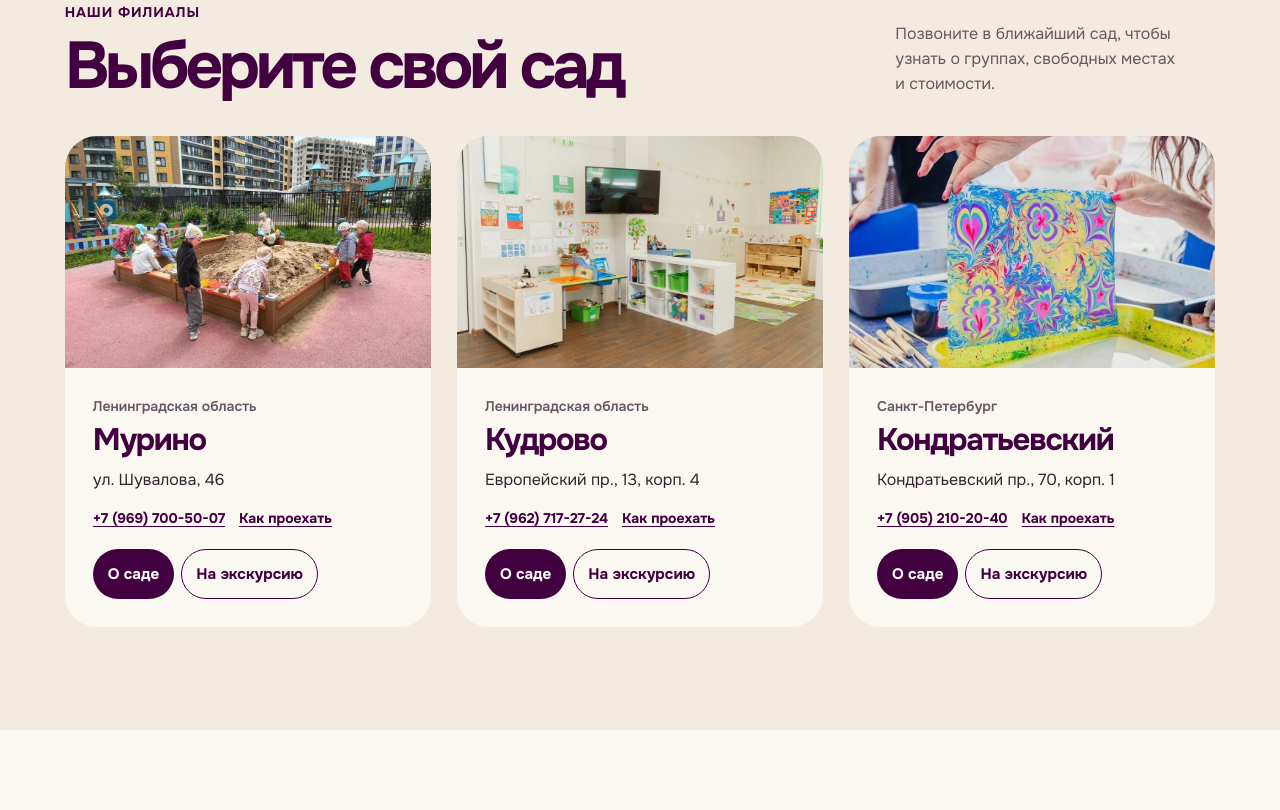
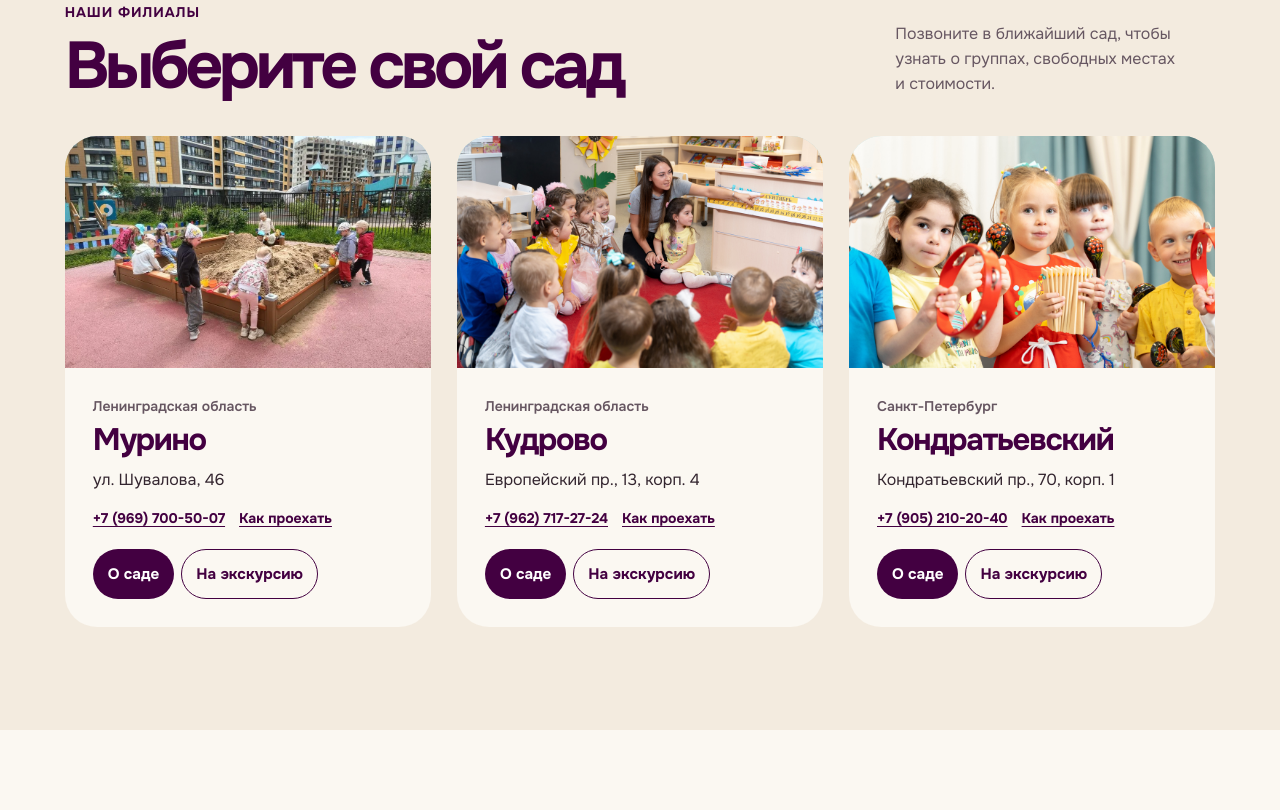
Before and after one commit to Vyacheslav-Novikov/Mal-Da-Velik, a plain HTML site: page site/index.html in a window 1280 px wide. Shown: the part 1813-2623 px from the top of the page. Drawn offline with Linux system fonts and the light colour scheme.

Commit message:
Use selected photos for the Kudrovo and Kondratyevsky cards

```diff
--- a/site/index.html
+++ b/site/index.html
@@ -121,14 +121,14 @@
             </div>
           </article>
           <article class="garden-card">
-            <img src="assets/kudrovo.webp" alt="Игровая комната детского сада в Кудрово" width="1000" height="633" loading="lazy">
+            <img src="assets/gallery/murino-morning-circle.jpg" alt="Дети и воспитатель у календаря на утреннем круге" width="1200" height="638" loading="lazy">
             <div class="garden-body"><p class="garden-area">Ленинградская область</p><h3>Кудрово</h3><p class="address">Европейский пр., 13, корп. 4</p>
               <div class="garden-links"><a href="tel:+79627172724">+7 (962) 717-27-24</a><a href="gardens/kudrovo/index.html#route">Как проехать</a></div>
               <div class="garden-actions"><a class="button button-primary" href="gardens/kudrovo/index.html">О саде</a><a class="button button-outline" href="#contact-kudrovo" data-visit="kudrovo">На экскурсию</a></div>
             </div>
           </article>
           <article class="garden-card">
-            <img src="assets/kondr.webp" alt="Рисование на воде в саду на Кондратьевском проспекте" width="870" height="551" loading="lazy">
+            <img src="assets/gallery/murino-music.jpg" alt="Дети с музыкальными инструментами на занятии" width="1200" height="638" loading="lazy">
             <div class="garden-body"><p class="garden-area">Санкт-Петербург</p><h3>Кондратьевский</h3><p class="address">Кондратьевский пр., 70, корп. 1</p>
               <div class="garden-links"><a href="tel:+79052102040">+7 (905) 210-20-40</a><a href="gardens/kondr/index.html#route">Как проехать</a></div>
               <div class="garden-actions"><a class="button button-primary" href="gardens/kondr/index.html">О саде</a><a class="button button-outline" href="#contact-kondr" data-visit="kondr">На экскурсию</a></div>
```
Also changed, not shown: site/assets/gallery/murino-morning-circle.jpg (added), site/assets/gallery/murino-music.jpg (added).
